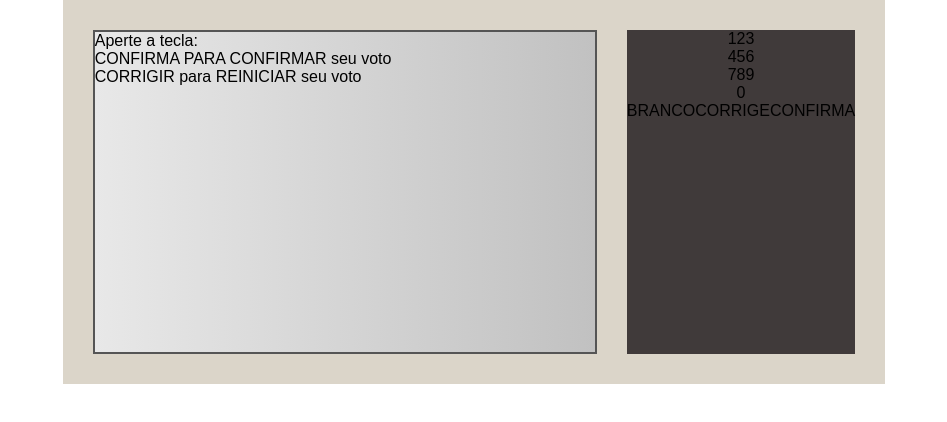
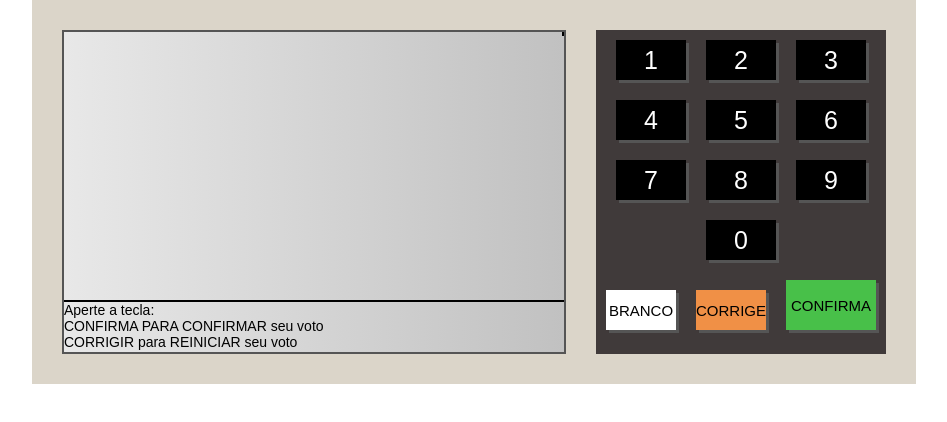
Before and after one commit to wesleypiresads/urna-eletronica, a plain HTML site: page index.html in a window 1280 px wide. Shown: the whole page, without its empty margins (166-1113 px from the left). Drawn offline with Linux system fonts and the light colour scheme.

Commit message:
Estilizando o painel e teclado da urna

```diff
--- a/index.html
+++ b/index.html
@@ -59,9 +59,9 @@
 				<div class="teclado--botao">0</div>
 			</div>
 			<div class="teclado--linha">
-				<div class="teclado--botao">BRANCO</div>
-				<div class="teclado--botao">CORRIGE</div>
-				<div class="teclado--botao">CONFIRMA</div>
+				<div class="teclado--botao botao--branco">BRANCO</div>
+				<div class="teclado--botao botao--corrige">CORRIGE</div>
+				<div class="teclado--botao botao--confirma">CONFIRMA</div>
 			</div>
 		</div>
 	</div>
--- a/style.css
+++ b/style.css
@@ -1,3 +1,8 @@
+@keyframes pisca {
+	0% { opacity: 0.2;  }
+	50% { opacity: 1; }
+	100% { opacity: 0.2; }
+}
 body {
 	margin: 0;
 	display: flex;
@@ -5,6 +10,8 @@ body {
 	align-items: center;
 	font-family: Arial, Helvetica, sans-serif;
 }
+
+/* ESTILIZANDO O TECLADO DA URNA  */
 .urna {
 	background-color: #dbd5c9;
 	padding: 30px;
@@ -27,3 +34,113 @@ body {
 	justify-content: center;
 	align-items: flex-end;
 }
+.teclado--botao {
+	width: 70px;
+	height: 40px;
+	background-color: #000;
+	color: #FFF;
+	font-size: 25px;
+	display: flex;
+	justify-content: center;
+	align-items: center;
+	margin: 10px;
+	cursor: pointer;
+	box-shadow: 3px 3px 0px #555;
+}
+.botao--branco {
+	background-color: #FFF;
+	color: #000;
+	font-size: 15px;
+}
+.botao--corrige {
+	background-color: #F09046;
+	color: #000;
+	font-size: 15px;
+}
+.botao--confirma {
+	background-color: #48C049;
+	color: #000;
+	font-size: 15px;
+	width: 90px;
+	height: 50px;
+}
+
+/* ESTILIZANDO O PAINEL */
+.d-1 {
+	flex: 1;
+	display: flex;
+}
+.d-1-left {
+	flex: 1;
+	display: flex;
+	flex-direction: column;
+	padding-left: 20px;
+}
+.d-1-right {
+	width: 90px;
+	display: flex;
+	flex-direction: column;
+	align-items: flex-end;
+}
+.d-1-image {
+	border: 1px solid #000;
+	background-color: #FFF;
+	text-align: center;
+	font-size: 14px;
+}
+.d-1-image img {
+	width: 100%;
+}
+.d-1-image small {
+	width: 70%;
+	font-size: 12px;
+}
+.d-1-1 {
+	height: 50px;
+	display: flex;
+	align-items: center;
+}
+.d-1-2 {
+	height: 50px;
+	display: flex;
+	align-items: center;
+	justify-content: center;
+}
+.d-1-3 {
+	height: 50px;
+}
+.numero {
+	display: inline-block;
+	width: 30px;
+	height: 40px;
+	border: 1px solid #000;
+	text-align: center;
+	line-height: 40px;
+	font-size: 25px;
+}
+.pisca {
+	animation-name: pisca;
+	animation-duration: 1s;
+	animation-iteration-count: infinite;
+}
+.d-1-4 {
+	flex: 1;
+	line-height: 30px;
+}
+.d-2 {
+	height: 50px;
+	font-size: 14px;
+	border-top: 2px solid #000;
+}
+.aviso--grande {
+	font-size: 40px;
+	font-weight: bold;
+}
+.aviso--gigante {
+	font-size: 70px;
+	font-weight: bold;
+	flex: 1;
+	display: flex;
+	justify-content: center;
+	align-items: center;
+}
```
